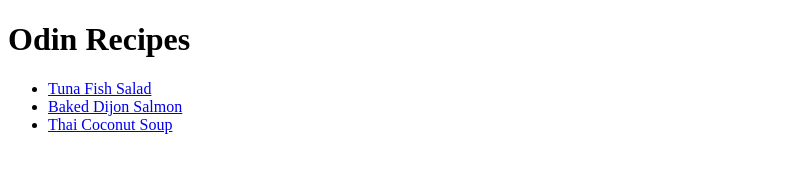
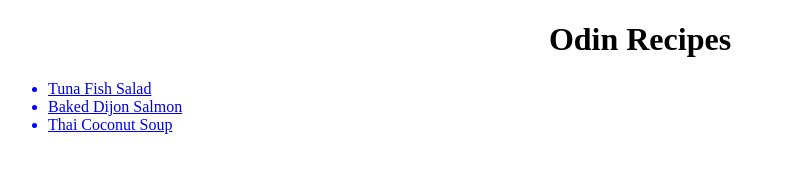
Before and after one commit to MP032699/odin-recipes, a plain HTML site: page index.html in a window 1280 px wide. Shown: the whole page, without its empty margins (0-785 px from the left). Drawn offline with Linux system fonts and the light colour scheme.

Commit message:
Link css and add selectors

```diff
--- a/index.html
+++ b/index.html
@@ -1,11 +1,12 @@
 <!DOCTYPE html>
 <html lang="en">
     <head>
+        <link rel="stylesheet" href="css/style.css">
         <meta charset="utf=8">
     </head>
     <body>
-        <h1>Odin Recipes</h1>
-        <ul>
+        <h1 id="title">Odin Recipes</h1>
+        <ul class="recipelist">
             <li><a href="./recipes/tunafishsalad.html">Tuna Fish Salad</a></li>
             <li><a href="./recipes/bakedijonsalmon.html">Baked Dijon Salmon</a></li>
             <li><a href="./recipes/thaisoup.html">Thai Coconut Soup</a></li>
```
